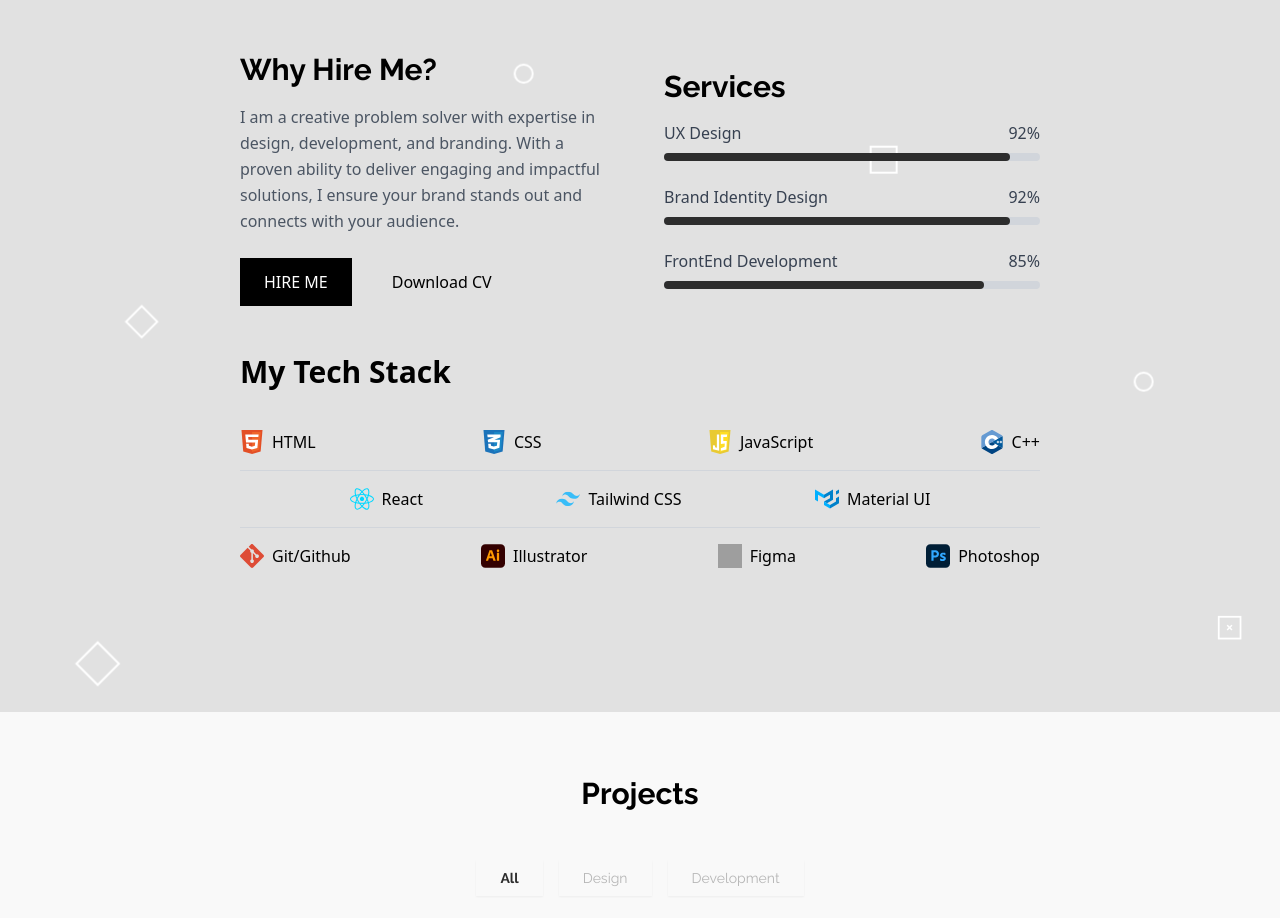
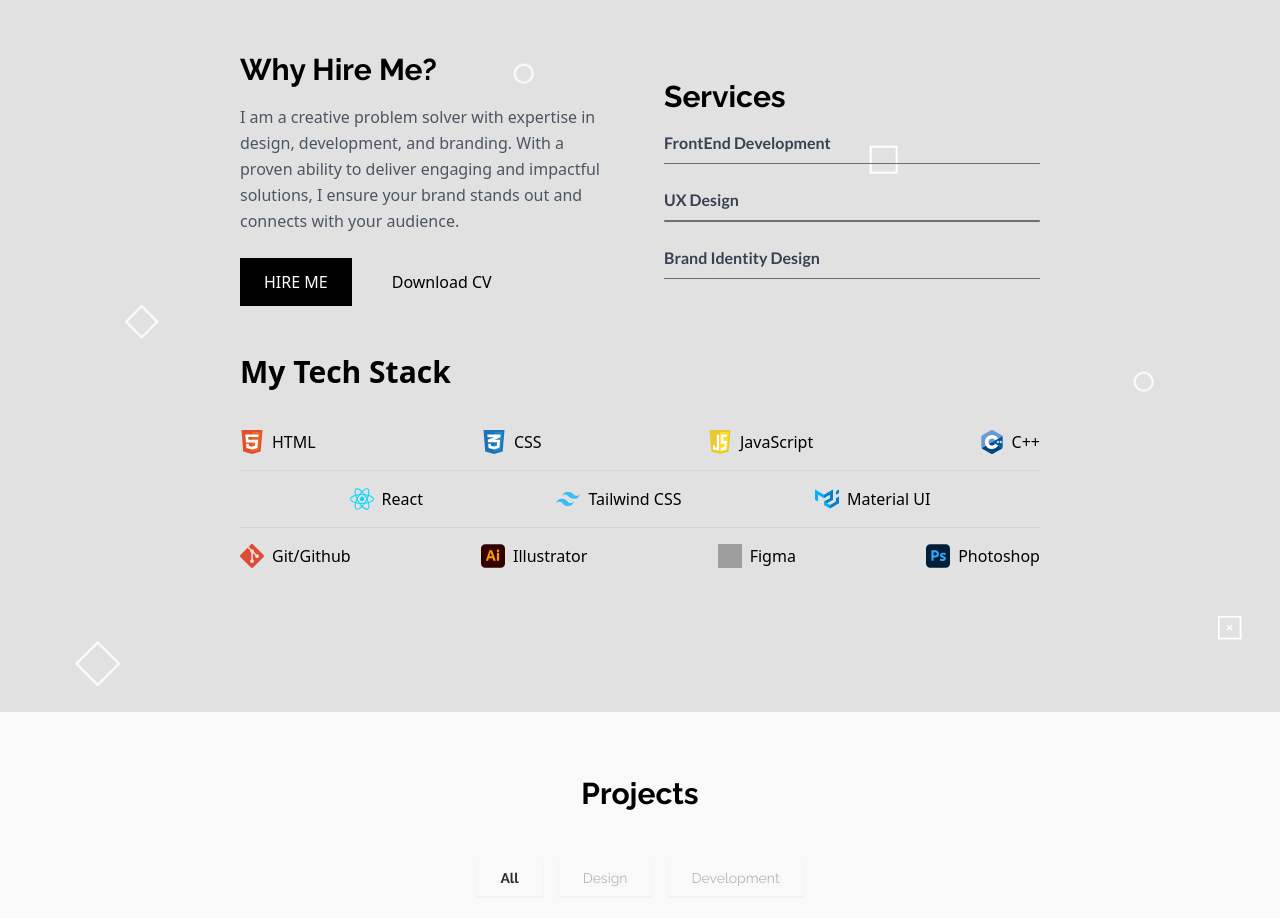
Before and after one commit to anantkatyayn/portfolio-websiteV1, a React (Vite) app: page / in a window 1280 px wide. Shown: the part 900-1818 px from the top of the page. Built offline with nearby package versions, Linux system fonts and the light colour scheme; grey boxes are pictures that could not be loaded.

Commit message:
changes in services section

```diff
--- a/src/Components/About.jsx
+++ b/src/Components/About.jsx
@@ -74,31 +74,28 @@ const About = () => {
               {/* Skill 1 */}
               <div>
                 <div className="flex justify-between">
-                  <span className="text-gray-700">UX Design</span>
-                  <span className="text-gray-700">92%</span>
+                  <span className="text-gray-700 font-semibold font-lato">FrontEnd Development</span>
+
                 </div>
-                <div className="bg-gray-300 h-2 rounded-full mt-2">
-                  <div className="bg-[#2d2d2d] h-full rounded-full w-[92%]"></div>
+                <div className="bg-[#6f6f6f] h-[1.5px] rounded-full mt-2">
                 </div>
               </div>
               {/* Skill 2 */}
               <div>
                 <div className="flex justify-between">
-                  <span className="text-gray-700">Brand Identity Design</span>
-                  <span className="text-gray-700">92%</span>
+                  <span className="text-gray-700 font-semibold font-lato">UX Design</span>
+
                 </div>
-                <div className="bg-gray-300 h-2 rounded-full mt-2">
-                  <div className="bg-[#2d2d2d] h-full rounded-full w-[92%]"></div>
+                <div className="bg-[#6f6f6f] h-[1.5px] rounded-full mt-2">
                 </div>
               </div>
               {/* Skill 3 */}
               <div>
                 <div className="flex justify-between">
-                  <span className="text-gray-700">FrontEnd Development</span>
-                  <span className="text-gray-700">85%</span>
+                  <span className="text-gray-700 font-semibold font-lato">Brand Identity Design</span>
+
                 </div>
-                <div className="bg-gray-300 h-2 rounded-full mt-2">
-                  <div className="bg-[#2d2d2d] h-full rounded-full w-[85%]"></div>
+                <div className="bg-[#6f6f6f] h-[1.5px] rounded-full mt-2">
                 </div>
               </div>
             </div>
```
Also changed, not shown: 1 other file (tests, documents, lock files or other folders).
